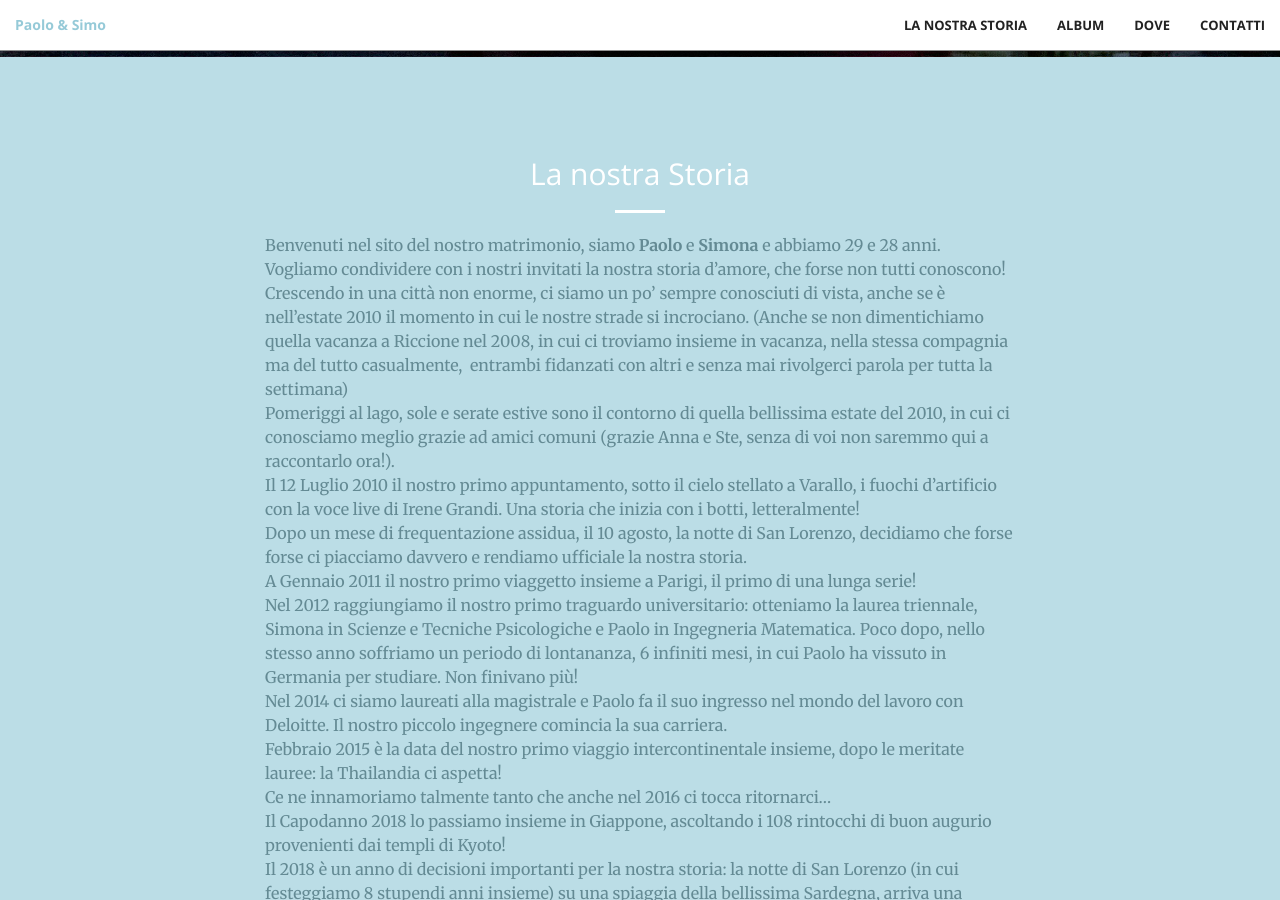
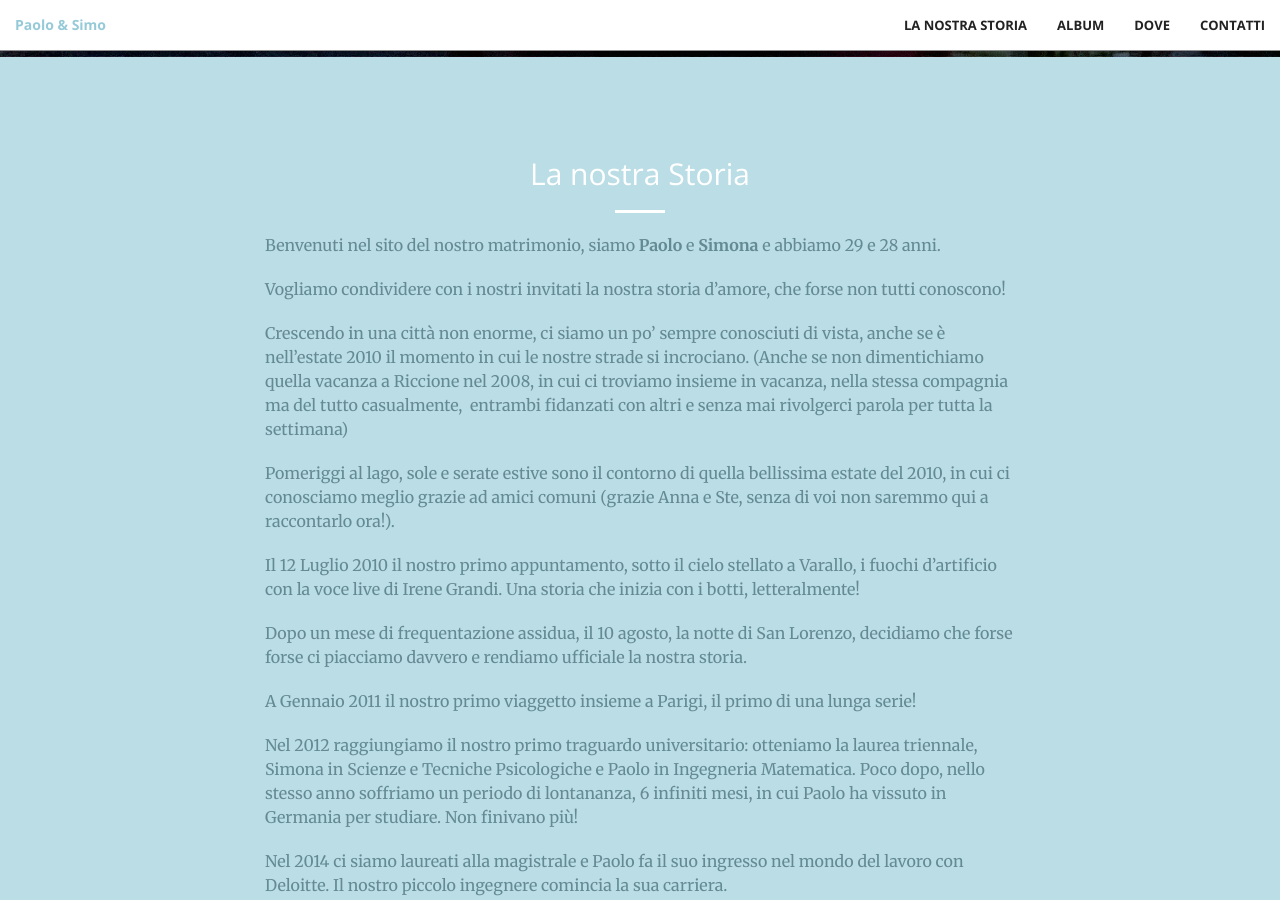
Before and after one commit to simoforzani/simoforzani.github.io, a Jekyll site: the page built from index.html, in a window 1280 px wide and 900 px high, scrolled down 843 px. Built offline with Jekyll 4.4.1, drawn with Linux system fonts in a browser that asks for light colours.

Commit message:
Added paragraph

```diff
--- a/_includes/call-to-action.html
+++ b/_includes/call-to-action.html
@@ -5,43 +5,71 @@
                 <h2 class="section-heading text-center">La nostra Storia</h2>
                 <hr class="light">
                 <p class="text-faded">
-                Benvenuti nel sito del nostro matrimonio, siamo <b>Paolo</b> e <b>Simona</b> e abbiamo 29 e 28 anni.<br />
-
-                Vogliamo condividere con i nostri invitati la nostra storia d’amore, che forse non tutti conoscono!<br />
+                Benvenuti nel sito del nostro matrimonio, siamo <b>Paolo</b> e <b>Simona</b> e abbiamo 29 e 28 anni.
+                </p>
+                <p class="text-faded">
+                Vogliamo condividere con i nostri invitati la nostra storia d’amore, che forse non tutti conoscono!
+                </p>
+                <p class="text-faded">
                 Crescendo in una città non enorme, ci siamo un po’ sempre conosciuti di vista, anche se è nell’estate 2010
                 il momento in cui le nostre strade si incrociano. (Anche se non dimentichiamo quella vacanza a Riccione nel
                 2008, in cui ci troviamo insieme in vacanza, nella stessa compagnia ma del tutto casualmente,  entrambi
-                fidanzati con altri e senza mai rivolgerci parola per tutta la settimana)<br />
+                fidanzati con altri e senza mai rivolgerci parola per tutta la settimana)
+                </p>
+                <p class="text-faded">
                 Pomeriggi al lago, sole e serate estive sono il contorno di quella bellissima estate del 2010, in cui ci
                 conosciamo meglio grazie ad amici comuni (grazie Anna e Ste, senza di voi non saremmo qui a raccontarlo
-                ora!).<br />
+                ora!).
+                </p>
+                <p class="text-faded">
                 Il 12 Luglio 2010 il nostro primo appuntamento, sotto il cielo stellato a Varallo, i fuochi d’artificio
-                con la voce live di Irene Grandi. Una storia che inizia con i botti, letteralmente!<br />
+                con la voce live di Irene Grandi. Una storia che inizia con i botti, letteralmente!
+                </p>
+                <p class="text-faded">
                 Dopo un mese di frequentazione assidua, il 10 agosto, la notte di San Lorenzo, decidiamo che forse forse
-                ci piacciamo davvero e rendiamo ufficiale la nostra storia. <br />
-                A Gennaio 2011 il nostro primo viaggetto insieme a Parigi, il primo di una lunga serie! <br />
+                ci piacciamo davvero e rendiamo ufficiale la nostra storia.
+                </p>
+                <p class="text-faded">
+                A Gennaio 2011 il nostro primo viaggetto insieme a Parigi, il primo di una lunga serie!
+                </p>
+                <p class="text-faded">
                 Nel 2012 raggiungiamo il nostro primo traguardo universitario: otteniamo la laurea triennale, Simona in
                 Scienze e Tecniche Psicologiche e Paolo in Ingegneria Matematica. Poco dopo, nello stesso anno soffriamo
                 un periodo di lontananza, 6 infiniti mesi, in cui Paolo ha vissuto in Germania per studiare. Non finivano
-                più!<br />
+                più!
+                </p>
+                <p class="text-faded">
                 Nel 2014 ci siamo laureati alla magistrale e Paolo fa il suo ingresso nel mondo del lavoro con Deloitte.
-                Il nostro piccolo ingegnere comincia la sua carriera.<br />
+                Il nostro piccolo ingegnere comincia la sua carriera.
+                </p>
+                <p class="text-faded">
                 Febbraio 2015 è la data del nostro primo viaggio intercontinentale insieme, dopo le meritate lauree:
-                la Thailandia ci aspetta!<br />
-                Ce ne innamoriamo talmente tanto che anche nel 2016 ci tocca ritornarci…<br />
+                la Thailandia ci aspetta!
+                </p>
+                <p class="text-faded">
+                Ce ne innamoriamo talmente tanto che anche nel 2016 ci tocca ritornarci…
+                </p>
+                <p class="text-faded">
                 Il Capodanno 2018 lo passiamo insieme in Giappone, ascoltando i 108 rintocchi di buon augurio provenienti
-                dai templi di Kyoto!<br />
+                dai templi di Kyoto!
+                </p>
+                <p class="text-faded">
                 Il 2018 è un anno di decisioni importanti per la nostra storia: la notte di San Lorenzo (in cui festeggiamo
-                8 stupendi anni insieme) su una spiaggia della bellissima Sardegna, arriva una domanda un po’ speciale.<br />
+                8 stupendi anni insieme) su una spiaggia della bellissima Sardegna, arriva una domanda un po’ speciale.
+                </p>
+                <p class="text-faded">
                 A Ottobre  un’altra importante svolta: abbandoniamo il nostro primo monolocalino a San Siro per tornare
-                a respirare l'aria di casa, trasferendoci in riva al Ticino, a Sesto Calende! <br />
+                a respirare l'aria di casa, trasferendoci in riva al Ticino, a Sesto Calende!
+                </p>
+                <p class="text-faded">
                 L’ultimo nostro viaggetto importante lo ricordiamo invece a Dubai pochi mesi fa, a Capodanno 2019, dove
                 abbiamo potuto festeggiare l’inizio del nostro anno più importante in riva al mare con la sabbia sotto i
-                piedi. <br />
+                piedi.
+                </p>
+                <p class="text-faded">
                 Il prossimo mattoncino della nostra storia lo stiamo ancora aspettando, 31 agosto 2019, e vogliamo condividerlo
-                 con tutte le persone che ci sono state accanto in questo nostro lungo viaggio:<br />
+                 con tutte le persone che ci sono state accanto in questo nostro lungo viaggio:
                 </p>
-
                 <p class="text-faded text-center">
                  <font size=5><b>ti aspettiamo!</b><br /><br />
                 <b><i>#savethedate!</b></i>
```
